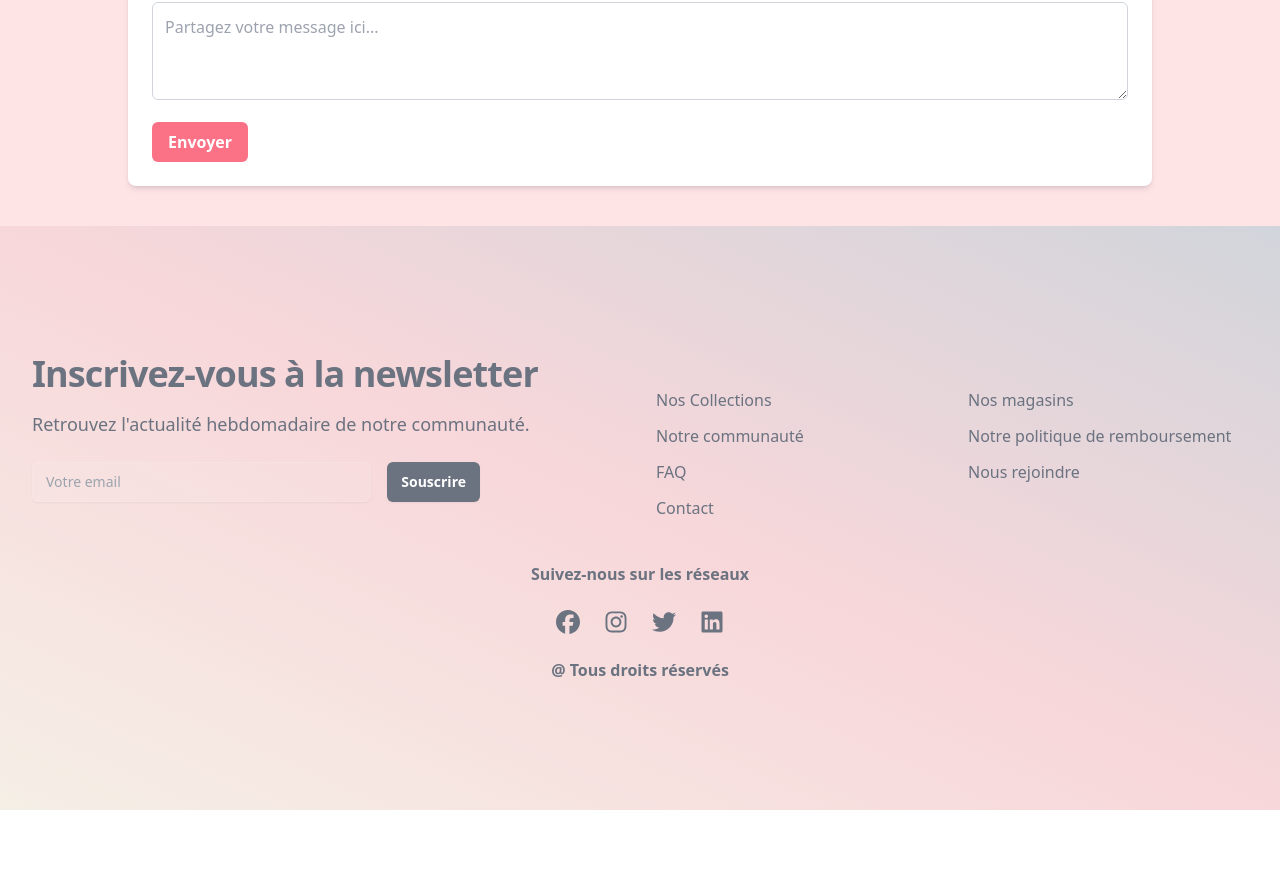
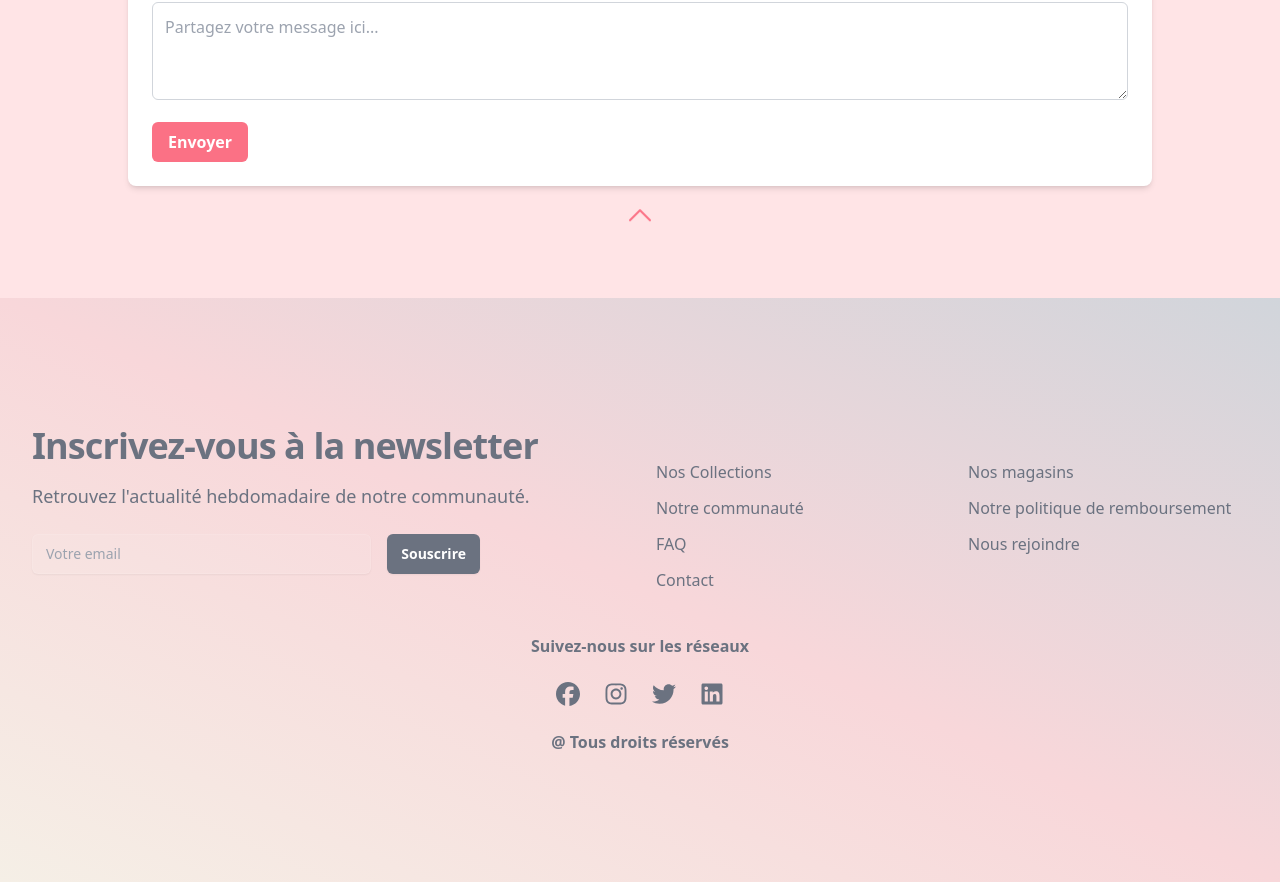
Before and after one commit to BakrimNadia/Dressing-shop, a Next.js app: page /Community in a window 1280 px wide. Shown: the part 1205-2087 px from the top of the page. Before the commit the page ends 2015 px from the top, so only its background shows below. Built offline with nearby package versions, Linux system fonts and the light colour scheme.

Commit message:
add chevron icon to the bottom

```diff
--- a/app/About/page.tsx
+++ b/app/About/page.tsx
@@ -1,6 +1,7 @@
 import Image from 'next/image';
 import { FaLeaf, FaQuoteLeft, FaQuoteRight } from 'react-icons/fa';
 import Header from '../Component/Header';
+import { ChevronUpIcon } from '@heroicons/react/24/solid';
 
 export default function About()  {
   return (
@@ -79,6 +80,9 @@ export default function About()  {
           ))}
         </div>
       </section>
+      <a href="#header" className="flex left-[calc(50%-16px)] items-center justify-center text-white animate-bounce mt-4 pt-4 mb-3">
+        <ChevronUpIcon className="w-8 h-8 text-rose-400 animate-bounce" />
+        </a>
     </div>
   );
 };
--- a/app/Community/page.tsx
+++ b/app/Community/page.tsx
@@ -7,6 +7,7 @@ import { BiMessageSquareDots } from "react-icons/bi";
 import { MdStars } from "react-icons/md";
 import { GiRibbon } from "react-icons/gi";
 import Header from '../Component/Header';
+import { ChevronUpIcon } from '@heroicons/react/24/solid';
 
 export default function Community() {
   const [messages, setMessages] = useState([
@@ -94,6 +95,9 @@ export default function Community() {
           Envoyer
         </button>
       </div>
+      <a href="#header" className="flex left-[calc(50%-16px)] items-center justify-center text-white animate-bounce mt-4 pt-4 mb-2">
+        <ChevronUpIcon className="w-8 h-8 text-rose-400 animate-bounce" />
+        </a>
     </div>
   );
 }
--- a/app/Products/page.tsx
+++ b/app/Products/page.tsx
@@ -1,3 +1,4 @@
+import { ChevronUpIcon } from "@heroicons/react/24/solid"
 import Header from "../Component/Header"
 
 const products = [
@@ -216,6 +217,9 @@ const products = [
             ))}
           </div>
         </div>
+        <a href="#header" className="flex left-[calc(50%-16px)] items-center justify-center text-white animate-bounce mb-3">
+        <ChevronUpIcon className="w-8 h-8 text-rose-400 animate-bounce" />
+        </a>
       </div>
     )
   }
```
